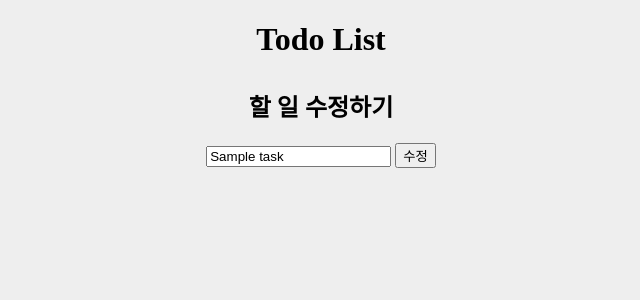
After one commit to up-to-date/code-for-php-junior-book, a PHP site: template views/task-edit.php in a window 1280 px wide. The commit adds this page. Shown: the top 300 px of the page, without its empty margins (319-959 px from the left). Run offline with PHP 8.4, Linux system fonts and the light colour scheme; the template is opened without the code that fills it: most values are stand-ins (such as "Sample title", 1, 10 or a date in 2020).

Commit message:
이신입이 추가한 할 일 수정 기능

```diff
--- a/src/routes.php
+++ b/src/routes.php
@@ -5,3 +5,6 @@ use App\Controllers\TaskController;
 $app->get('/', TaskController::class.':index')->add($container->get('csrf'));
 $app->get('/tasks', TaskController::class.':index')->add($container->get('csrf'));
 $app->post('/tasks', TaskController::class.':store')->add($container->get('csrf'));
+
+$app->get('/task/edit', TaskController::class . ':edit');
+$app->post('/task/update', TaskController::class . ':update');
--- /dev/null
+++ b/views/task-edit.php
@@ -0,0 +1,21 @@
+<!DOCTYPE html>
+<html>
+<head>
+    <meta charset="utf-8">
+    <link rel="stylesheet" href="/css/default.css">
+    <title>Mission Todo List</title>
+</head>
+<body>
+<header>
+    <h1>Todo List</h1>
+</header>
+<section>
+    <h2>할 일 수정하기</h2>
+    <form action="/task/update" method="post">
+        <input type="hidden" name="id" value="<?=$task['id'];?>">
+        <input type="text" name="name" value="<?=$task['name'];?>">
+        <button type="submit">수정</button>
+    </form>
+</section>
+</body>
+</html>
--- a/views/task-list-html.php
+++ b/views/task-list-html.php
@@ -24,7 +24,10 @@
     <h2>할 일 목록</h2>
     <ul>
     <?php foreach($tasks as $task): ?>
-        <li><?=$task['name'];?></li>
+        <li>
+            <?=$task['name'];?>
+            <a href="/task/edit?id=<?=$task['id'];?>">수정</a>
+        </li>
     <?php endforeach;?>
     </ul>
 </section>
```
Also changed, not shown: src/Controllers/TaskController.php (+30 -0 lines).
